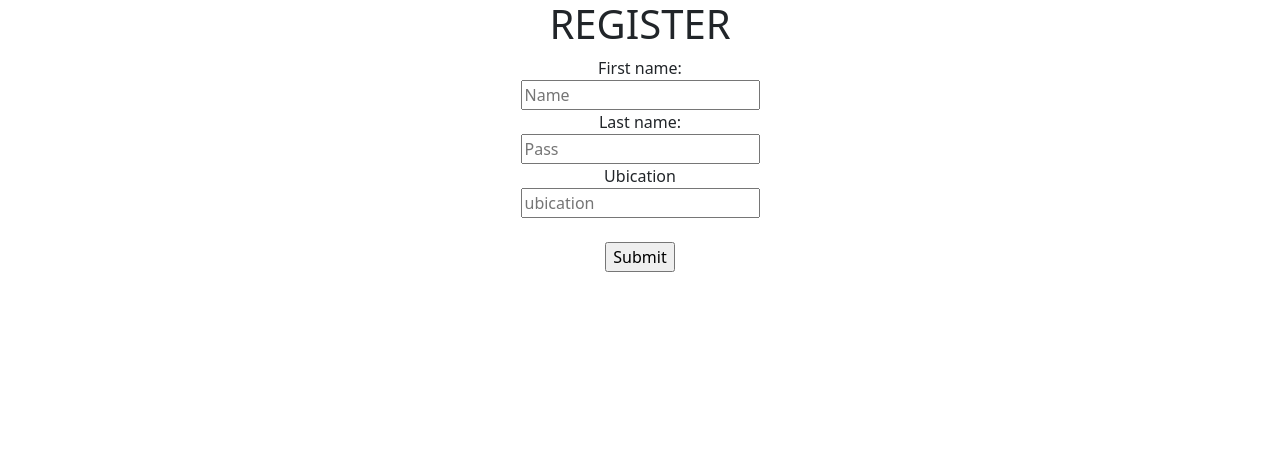
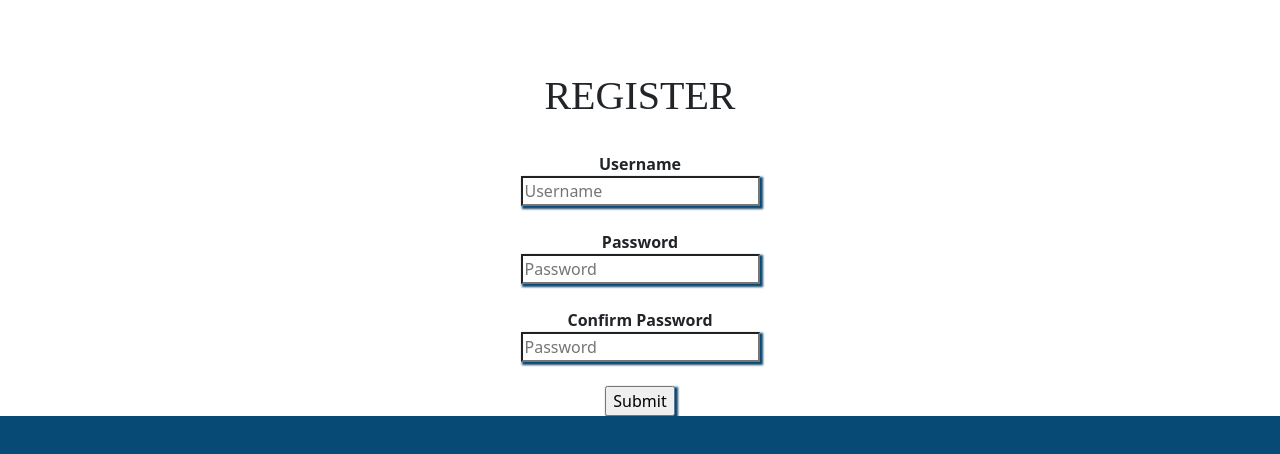
Before and after one commit to reynassant/tiempo_cliente, a plain HTML site: page register.html in a window 1280 px wide. Drawn offline with nearby package versions, Linux system fonts and the light colour scheme.

Commit message:
css login y register terminado
decorando css

```diff
--- a/css/logreg.css
+++ b/css/logreg.css
@@ -1,30 +1,65 @@
+html {
+
+    background: rgb(8, 74, 118);
+}
+
+
 body
 {
     align-items: center;
+
+}
+
+h1
+{
+
+font-family: serif;
+background color: white;
+
+}
+
+label
+{
+
+
+font-weight: bold;
+
+}
+
+input{
+
+    box-shadow: 2px 2px 2px 1px rgba(8, 74, 118);
 }
 
 .todo {
+
     position: center;
     display: inline-block;
     text-align: center;
     height: 100%;
     width: 100%;
-    margin: auto;
+
 }
-.posicion_boton {
+.posicion_boton
+{
     align-content: center;
 }
-.boton {
+.boton
+{
     text-align: center;
     color: black;
     border-radius: 0%;
+    box-shadow: 10px 5px 5px black;
+
 }
-.titulo {
+.titulo
+{
     position: relative;
     display: inline-block;
     text-align: center;
 }
-.contenedor{
+.contenedor
+{
     position:relative;
     text-align: center;
 }
--- a/register.html
+++ b/register.html
@@ -8,16 +8,28 @@
     </head>
     <body>
         <div class="todo">
+            <br>
+            <br>
+            <br>
             <h1>REGISTER</h1>
+            <br>
             <form action="/register_action" method="post">
-                <label for="fname">First name:</label><br>
-                <input type="text" id="name" name="name" placeholder="Name"><br>
-                <label for="lname">Last name:</label><br>
-                <input type="password" id="pass" name="pass" placeholder="Pass"><br>
-                <label for="lname">Ubication</label><br>
-                <input type="text" id="ubication" name="ubication" placeholder="ubication"><br><br>
+                <label for="user">Username</label>
+                <br>
+                <input type="user" id="user" name="Username" placeholder="Username">
+                <br>
+                <br>
+                <label for="pass">Password</label>
+
+                <br>
+                <input type="passconf" id="pass" name="Password" placeholder="Password">
+                <br>
+                <br>
+                <label for="pass">Confirm Password</label>
+
+                <br>
+                <input type="text" id="ubication" name="Password" placeholder="Password"><br><br>
                 <input type="submit" id="boton" placeholder="Register" href="login.html">
-            </form>
         </div>
     </body>
 </html>
```
Also changed, not shown: login.html (+7 -3 lines).
